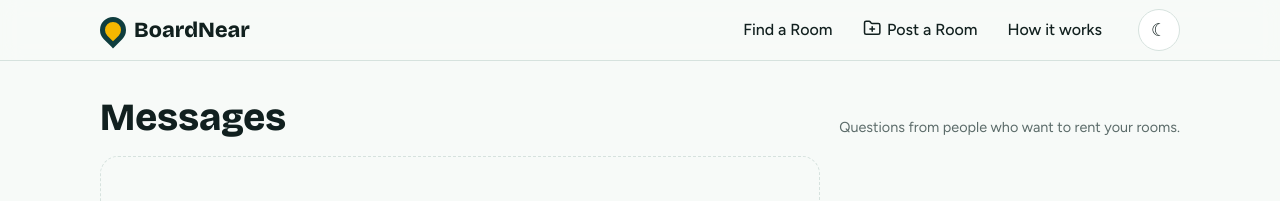
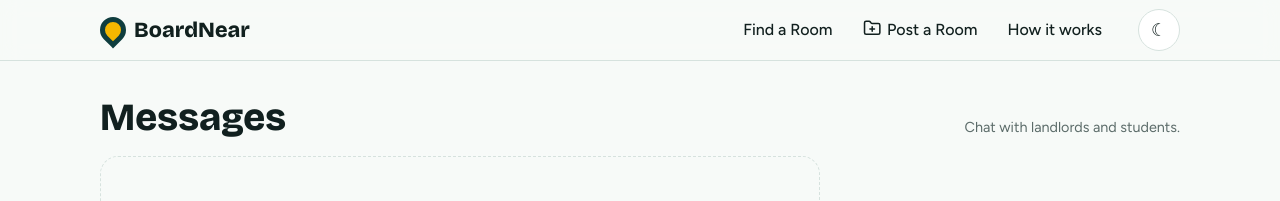
Before and after one commit to 20250538-stack/Board-Near, a plain HTML site: page messages.html in a window 1280 px wide. Shown: the top 201 px of the page. Drawn offline with nearby package versions, Linux system fonts and the light colour scheme.

Commit message:
Update messages.html

```diff
--- a/messages.html
+++ b/messages.html
@@ -3,7 +3,7 @@
 <head>
 <meta charset="utf-8">
 <meta name="viewport" content="width=device-width, initial-scale=1, viewport-fit=cover">
-<meta name="description" content="Questions from people who want to rent your rooms.">
+<meta name="description" content="Chat with landlords and students.">
 <title>Messages – BoardNear</title>
 <link rel="preconnect" href="https://fonts.googleapis.com">
 <link rel="preconnect" href="https://fonts.gstatic.com" crossorigin>
@@ -20,7 +20,7 @@
 </div></header>
 
 <main><section><div class="wrap">
- <div class="head"><h2>Messages</h2><span class="meta">Questions from people who want to rent your rooms.</span></div>
+ <div class="head"><h2>Messages</h2><span class="meta">Chat with landlords and students.</span></div>
  <div class="msgs" id="msgList"></div>
 </div></section></main>
 
```
